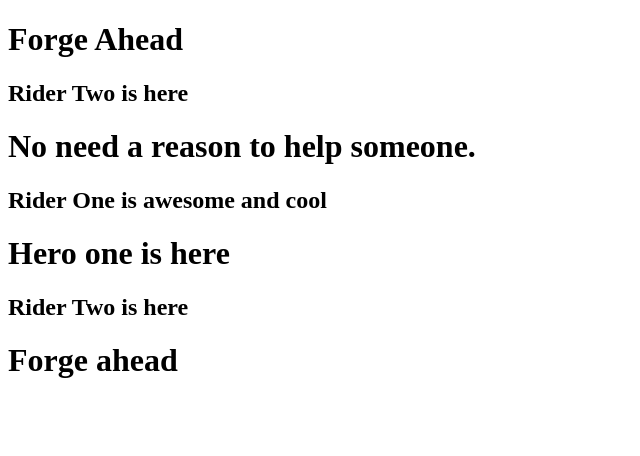
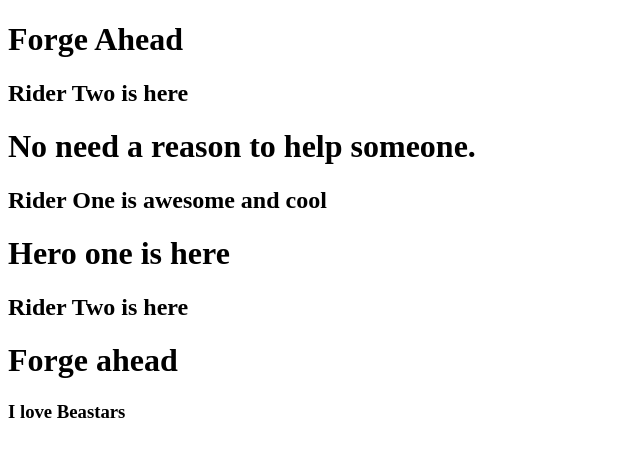
Before and after one commit to dmatsuoka3/GitPract, a plain HTML site: page index.html in a window 1280 px wide. Shown: the whole page, without its empty margins (0-640 px from the left). Drawn offline with Linux system fonts and the light colour scheme.

Commit message:
initial commit

```diff
--- a/index.html
+++ b/index.html
@@ -16,5 +16,6 @@
     <h2>Rider Two is here</h2>
 
     <h1>Forge ahead</h1>
+    <h3>I love Beastars</h3>
 </body>
 </html>
```
